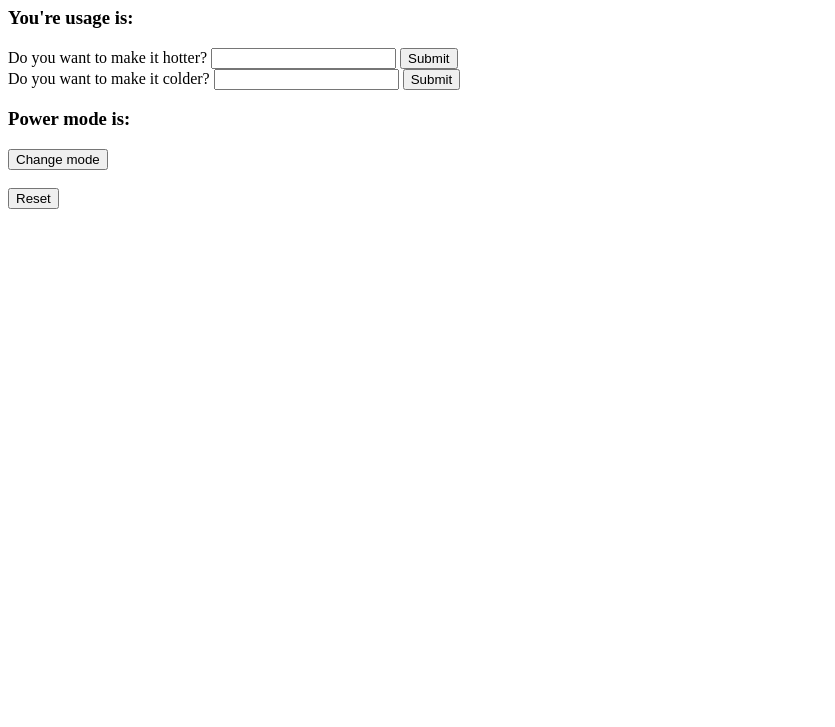
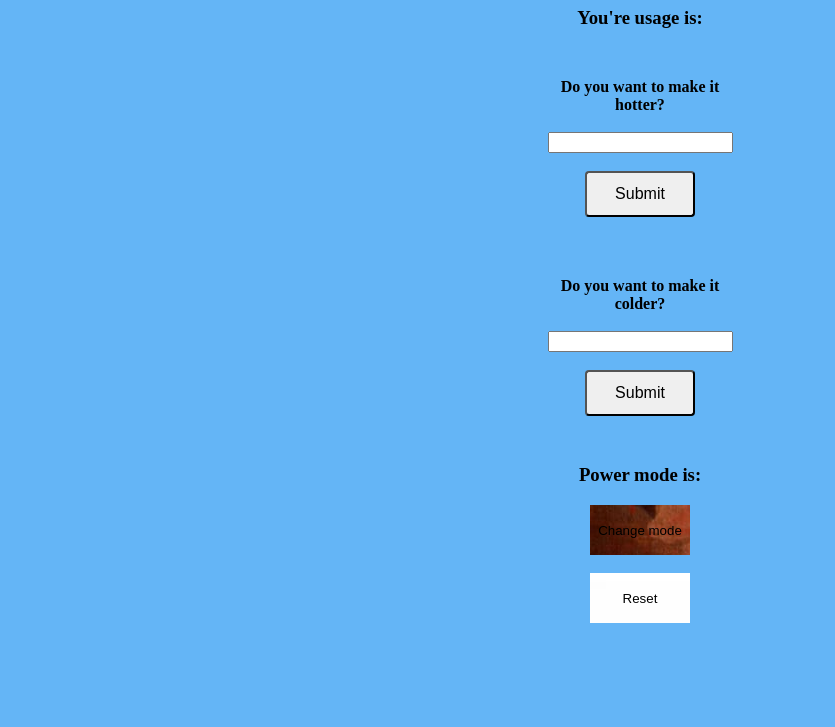
Before and after one commit to aravzpatel/thermostat, a plain HTML site: page index.html in a window 1280 px wide. Shown: the part 73-800 px from the top of the page, without its empty margins (0-835 px from the left). Drawn offline with Linux system fonts and the light colour scheme.

Commit message:
create basic css

```diff
--- /dev/null
+++ b/css/style.css
@@ -0,0 +1,46 @@
+body {
+  background-color: #64b5f6;
+}
+
+h1,h3 {
+  text-align: center;
+}
+
+.hotter-container, .colder-container {
+  float: center;
+  text-align: center;
+  /* width: 100px; */
+  padding: 30px;
+}
+
+.hotter, .colder {
+  text-align: center;
+  display: inline-block;
+  width: 200px;
+  font-weight: bolder;
+}
+
+.button {
+  display: inline-block;
+  font-size: 16px;
+  padding: 12px 28px;
+  border-radius: 4px;
+}
+
+.tile-div {
+  display: block;
+  text-align: center;
+  /* height: 50px; */
+  /* width: 100px; */
+  /* margin-right: 5px; */
+  /* background-image: url(./images/button_left.png); */
+  /* text-align: center; */
+  /* line-height: 50px; */
+  /* text-decoration: none; */
+}
+
+.button-mode b {
+  display: inline-block;
+  padding: 12px 28px;
+  border-radius: 4px;
+}
--- a/index.html
+++ b/index.html
@@ -1,26 +1,41 @@
 <!DOCTYPE html>
   <head>
+    <link rel='stylesheet' href='css/style.css' type='text/css'>
   </head>
   <body>
     <h1 id='temperature_display'>The thermostat is at:</h1>
     <h3 id='usage_type'>You're usage is:</h3>
 
+    <div class="hotter-container">
+      <div class="hotter">
         <form id='up'>
         <label for='up'>Do you want to make it hotter?</label>
+          <br></br>
         <input type='text' name='up'>
-      <input type='submit' name='submit'>
+          <br></br>
+        <input type='submit' name='submit' class='button'>
         </form>
+      </div>
+    </div>
 
+    <div class="colder-container">
+      <div class="colder">
         <form id='down'>
           <label for='down'>Do you want to make it colder?</label>
+          <br></br>
           <input type='text' name='down'>
-      <input type='submit' name='submit'>
+          <br></br>
+          <input type='submit' name='submit'class='button'>
         </form>
+      </div>
+    </div>
 
     <h3 id='power_mode'>Power mode is:</h3>
-    <button id='mode_changer'>Change mode</button>
+    <div class="tile-div">
+      <button class='button-mode' id='mode_changer' style="background: url('./hell.jpeg'); width: 100px; height: 50px; border: 0;">Change mode</button>
       <br></br>
-    <button id='reset'>Reset</button>
+      <button class='button-mode' id='reset' style="background: url('./bender.jpeg'); width: 100px; height: 50px; border: 0;">Reset</button>
+    </div>
 
     <script src="src/thermostat.js" async defer></script>
   </body>
```
Also changed, not shown: bender.jpeg (added), hell.jpeg (added), package-lock.json (added). Lines whose indentation alone changed are shown as unchanged.
